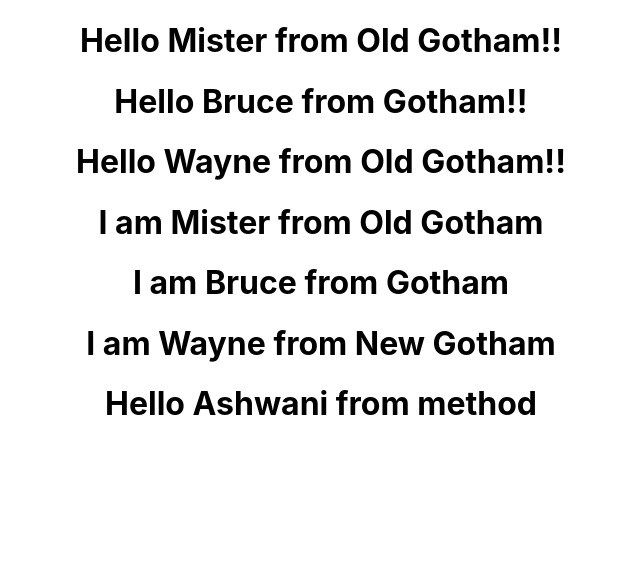
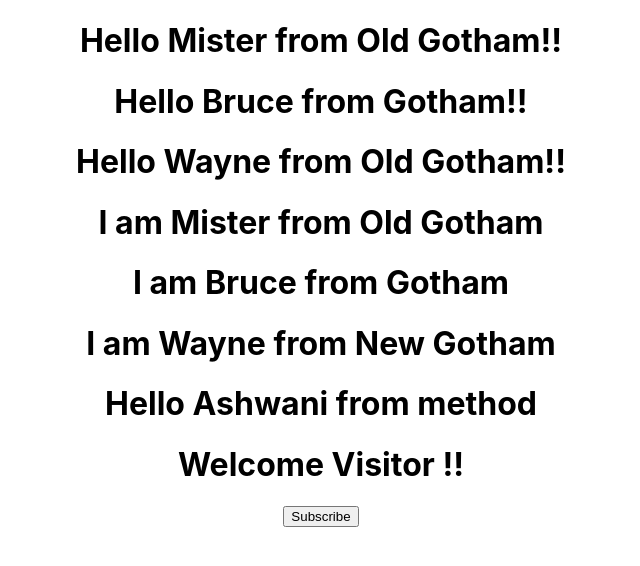
Before and after one commit to tiwari-ashwani/reactjs-aws, a React (Create React App) app: page / in a window 1280 px wide. Shown: the top 566 px of the page, without its empty margins (319-959 px from the left). Built offline with nearby package versions, Linux system fonts and the light colour scheme.

Commit message:
State changes

```diff
--- a/src/App.js
+++ b/src/App.js
@@ -3,6 +3,7 @@
 import Greet from './components/Greet'
 import GreetClass from './components/GreetClass'
 import Hello from './components/Hello'
+import Message from './components/Message'
 
 function App() {
   return (
@@ -15,6 +16,7 @@
       <GreetClass name = "Bruce" place = "Gotham"/>
       <GreetClass name = "Wayne" place = "New Gotham"/>
       <Hello />
+      <Message />
     </div>
   );
 }
--- /dev/null
+++ b/src/components/Message.js
@@ -0,0 +1,29 @@
+import React, { Component } from 'react'
+
+class Message extends Component {
+
+constructor(){
+    super()
+    this.state = {
+        message: 'Welcome Visitor !!'
+    }
+}
+
+    changeMessage() {
+        this.setState({
+            message: 'Thank you for Subscribing. Stay tuned for more updates !!'
+        })
+    }
+
+    render(){
+        //return <h1> Welcome Visitor !!</h1>
+        return (
+            <div>
+            <h1>{this.state.message}</h1>
+            <button onClick={() => this.changeMessage()}>Subscribe</button>
+            </div>
+        )
+    }
+}
+
+export default Message
```
